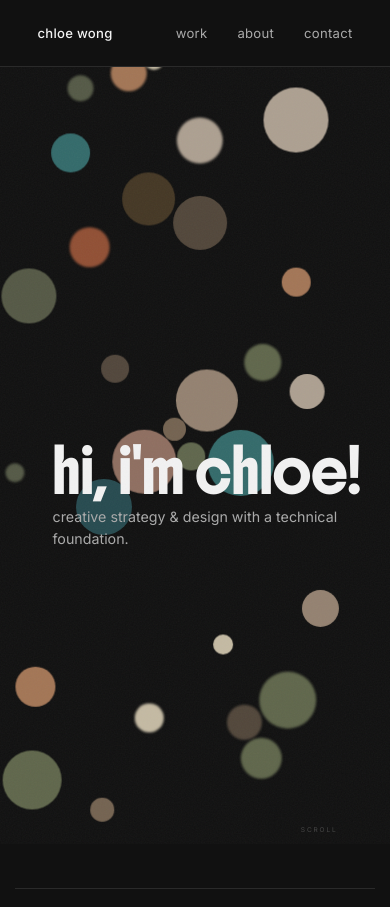
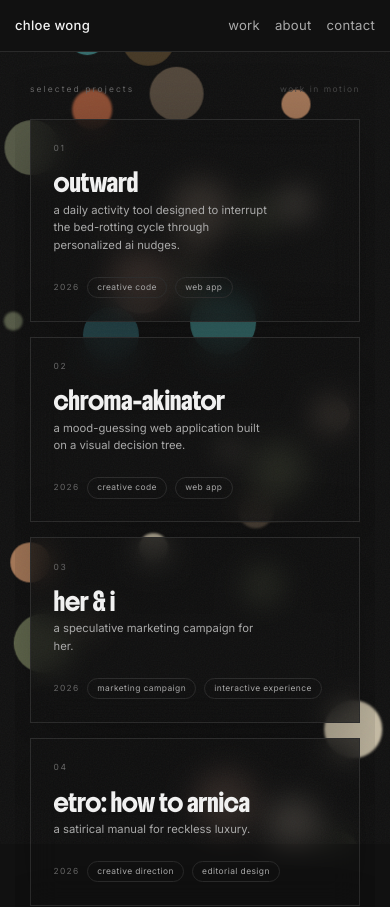
Before and after one commit to chloewongsf/portfolio, a Next.js app: page / in a window 390 px wide. Shown: the top 907 px of the page. Built offline with nearby package versions, Linux system fonts and the light colour scheme.

Commit message:
mobile layout

```diff
--- a/app/globals.css
+++ b/app/globals.css
@@ -276,6 +276,44 @@
     right: 0;
     padding: 1rem 1rem !important;
   }
+
+  .home-nav {
+    padding: 1rem 1rem !important;
+  }
+
+  .home-nav-links {
+    gap: 1rem !important;
+    flex-wrap: wrap !important;
+    justify-content: flex-end !important;
+  }
+
+  .hero-wrapper {
+    height: auto !important;
+  }
+
+  .hero-section {
+    position: relative !important;
+    height: auto !important;
+    border-bottom: none !important;
+  }
+
+  .home-section {
+    padding: 2.5rem 1rem 2rem !important;
+    min-height: auto !important;
+    height: auto !important;
+  }
+
+  .selected-projects-grid,
+  .explore-mode-grid {
+    grid-template-columns: 1fr !important;
+    grid-template-rows: none !important;
+    height: auto !important;
+  }
+
+  .selected-projects-grid > a,
+  .explore-mode-grid > a {
+    min-height: auto !important;
+  }
 }
 
 /* ============================================================================
--- a/app/page.tsx
+++ b/app/page.tsx
@@ -723,6 +723,7 @@
       <GrainOverlay />
 
       <nav
+        className="home-nav"
         style={{
           position: "fixed",
           top: 0,
@@ -751,7 +752,7 @@
           Chloe Wong
         </span>
 
-        <div style={{ display: "flex", gap: "2rem" }}>
+        <div className="home-nav-links" style={{ display: "flex", gap: "2rem" }}>
           {[
             { href: "/work", label: "work" },
             { href: "/about", label: "about" },
@@ -782,9 +783,10 @@
           fontFamily: "var(--font-sans)",
         }}
       >
-        <div style={{ position: "relative", height: "200vh" }}>
+        <div className="hero-wrapper" style={{ position: "relative", height: "200vh" }}>
           <section
             ref={heroSectionRef}
+            className="hero-section"
             style={{
               position: "sticky",
               top: 0,
@@ -799,6 +801,7 @@
         </div>
 
         <section
+          className="home-section selected-projects-section"
           style={{
             position: "relative",
             height: "100vh",
@@ -843,6 +846,7 @@
           </div>
 
           <div
+            className="selected-projects-grid"
             style={{
               position: "relative",
               zIndex: 20,
@@ -947,6 +951,7 @@
         </section>
 
         <section
+          className="home-section explore-mode-section"
           style={{
             position: "relative",
             height: "100vh",
@@ -976,6 +981,7 @@
           </div>
 
           <div
+            className="explore-mode-grid"
             style={{
               position: "relative",
               zIndex: 20,
```
